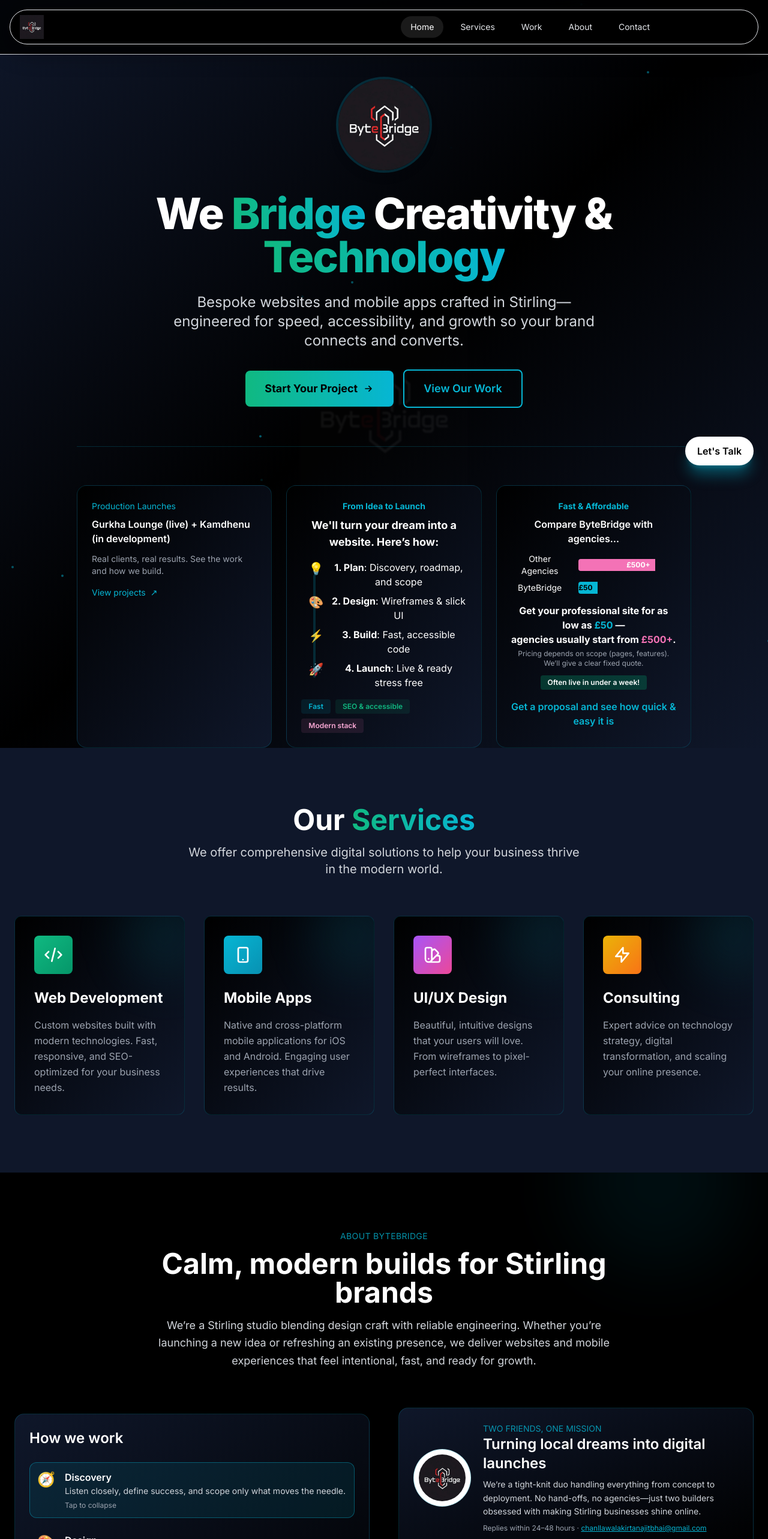
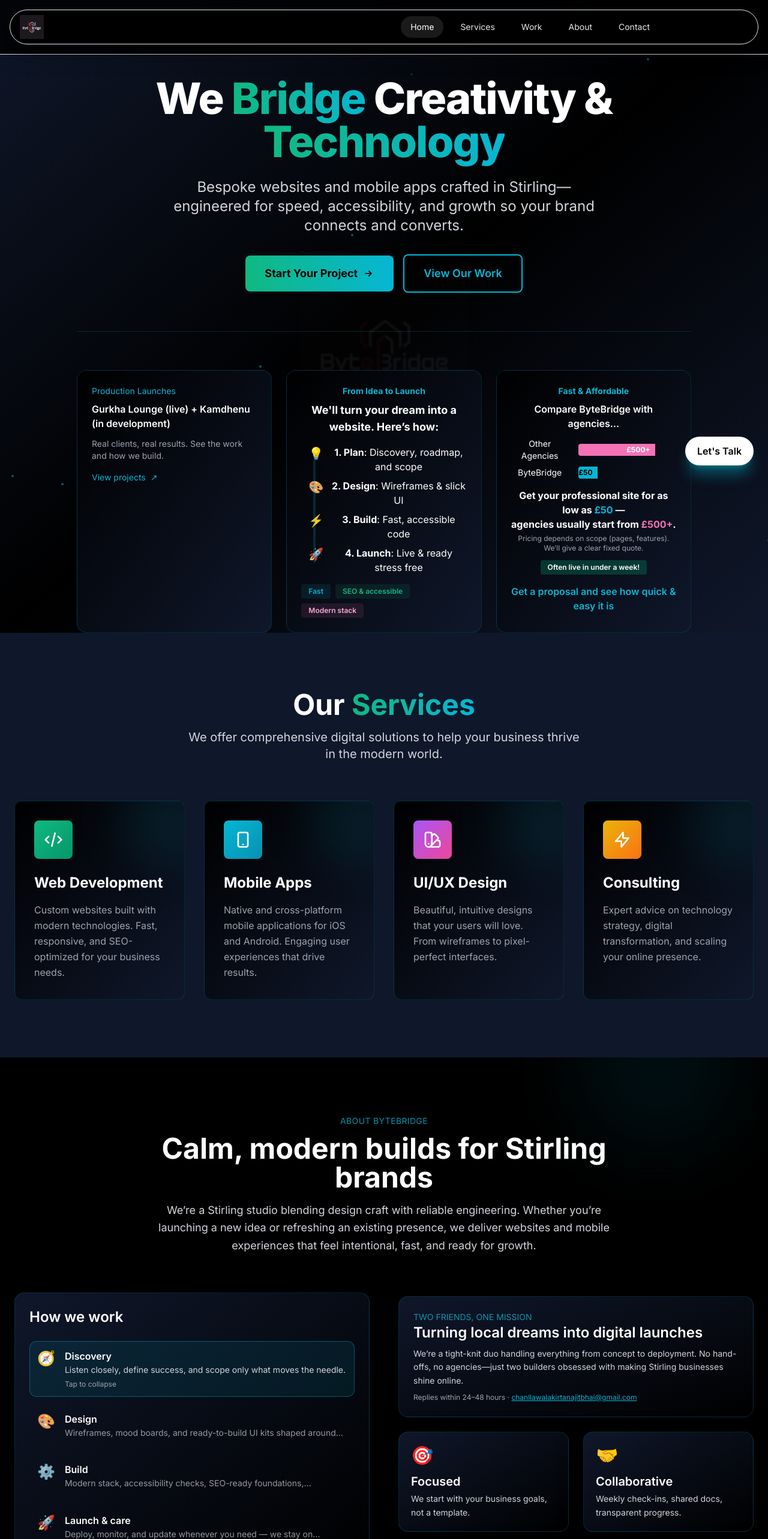
Before and after one commit to chanllawala/bytebridge-site, a React (Vite) app: page / in a window 1280 px wide. Shown: the top 2566 px of the page at 60% size. Built offline with nearby package versions, Linux system fonts and the light colour scheme.

Commit message:
chore: Remove circular image from About section

```diff
--- a/src/components/About.jsx
+++ b/src/components/About.jsx
@@ -114,14 +114,9 @@
               whileInView={{ opacity: 1, x: 0 }}
               viewport={{ once: true }}
               transition={{ duration: 0.8 }}
-              className="rounded-2xl border border-bytebridge-cyan/20 bg-gradient-to-br from-bytebridge-dark to-bytebridge-black p-6 flex flex-col md:flex-row gap-5 items-center"
+              className="rounded-2xl border border-bytebridge-cyan/20 bg-gradient-to-br from-bytebridge-dark to-bytebridge-black p-6"
             >
-              <img
-                src="/src/assets/Bytebridge website logo.png"
-                alt="ByteBridge duo"
-                className="h-24 w-24 rounded-full border border-bytebridge-cyan/30 object-contain bg-white p-2"
-              />
-              <div>
+              <div className="w-full">
                 <p className="text-sm uppercase text-bytebridge-cyan/80">Two friends, one mission</p>
                 <h3 className="text-2xl font-semibold text-white">Turning local dreams into digital launches</h3>
                 <p className="text-sm text-gray-300 leading-relaxed mt-2">
--- a/src/components/Hero.jsx
+++ b/src/components/Hero.jsx
@@ -55,20 +55,6 @@
 
       <div className="container mx-auto px-6 relative z-10">
         <div className="relative max-w-5xl mx-auto text-center">
-          {/* Profile Image */}
-          <motion.div
-            initial={{ opacity: 0, scale: 0.8 }}
-            animate={{ opacity: 1, scale: 1 }}
-            transition={{ duration: 0.5, delay: 0.2 }}
-            className="mb-8 mx-auto w-32 h-32 md:w-40 md:h-40 rounded-full overflow-hidden border-4 border-bytebridge-cyan/20 shadow-lg"
-          >
-            <img
-              src="/assets/bytebridge-logo.png"
-              alt="ByteBridge Duo"
-              className="w-full h-full object-cover"
-            />
-          </motion.div>
-
           {/* Subtle background logo behind headline */}
           <img
             src={logoImg}
```
